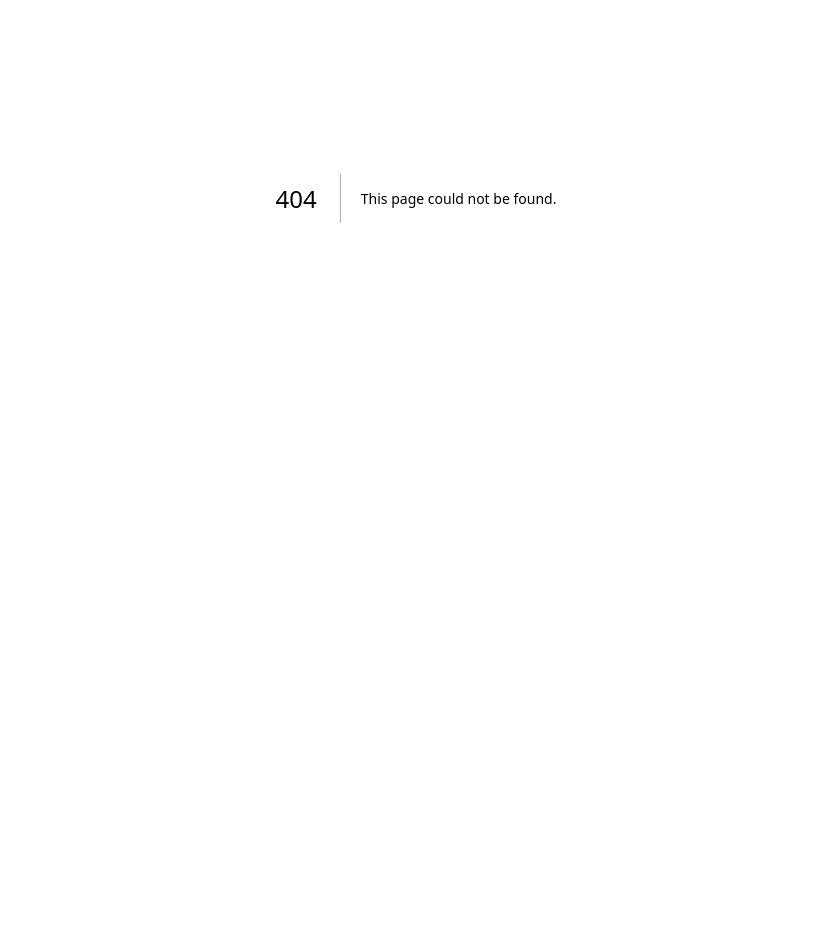
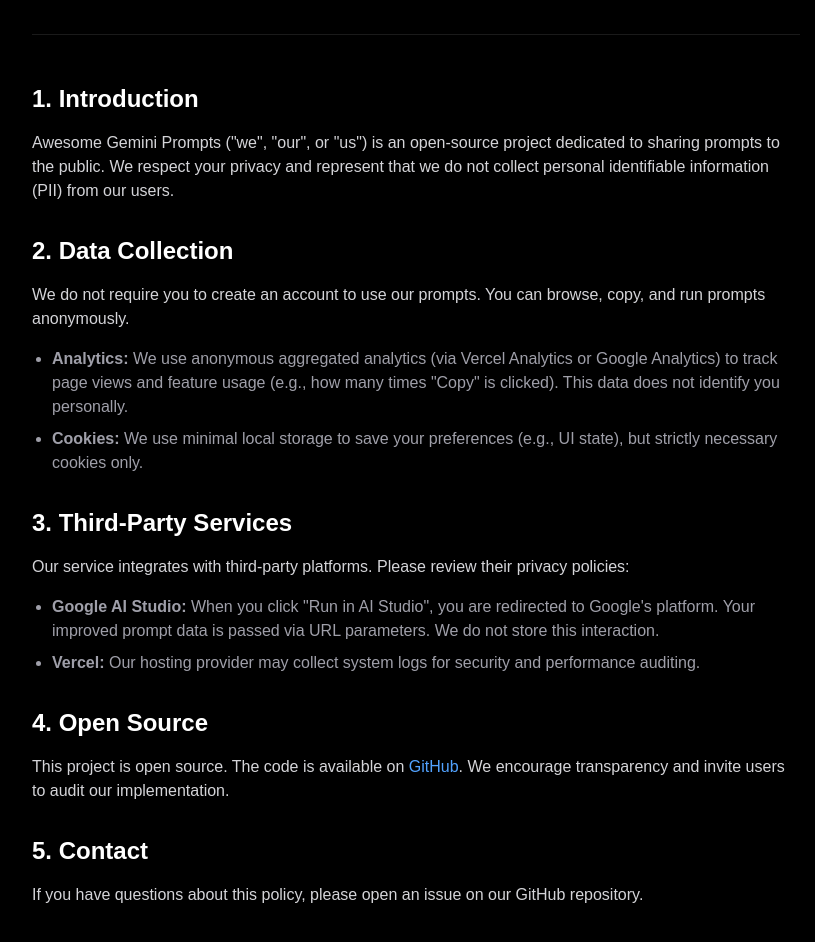
Before and after one commit to neverbiasu/awesome-gemini-prompts, a Next.js app: page /privacy in a window 1280 px wide. Before the commit this address had no page. Shown: the part 266-1208 px from the top of the page, without its empty margins (224-1039 px from the left). Before the commit the page ends 864 px from the top, so only its background shows below. Built offline with nearby package versions, Linux system fonts and the light colour scheme; what @heroui/system would draw is missing.

Commit message:
feat(legal): add privacy policy and terms of service pages and link in footer

```diff
--- a/src/app/landing/page.tsx
+++ b/src/app/landing/page.tsx
@@ -5,42 +5,43 @@ import { Button } from '@heroui/button';
 import PromptCard from '@/components/PromptCard';
 import { GeminiPrompt } from '@/schema/prompt';
 
+// Using REAL prompts from the dataset to ensure links work
 const FEATURED_PROMPTS: GeminiPrompt[] = [
   {
-    id: "demo-1",
-    title: "Chain of Thought Reasoning",
-    description: "Force the model to think step-by-step before answering complex logic questions. Essential for math and coding tasks.",
+    id: "e9c25462-bed0-4ede-b6de-6aa9eb30e5b3",
+    title: "Contextual Reasoning Pattern",
+    description: "A robust pattern for forcing the model to analyze context before answering. Great for complex QA tasks.",
     modality: ["text"],
-    tags: ["logic", "reasoning", "CoT"],
+    tags: ["reasoning", "logic", "pattern"],
     compatibleModels: ["gemini-2.5-pro"],
-    stats: { views: 0, copies: 0, likes: 128 },
+    stats: { views: 1200, copies: 450, likes: 89 },
     author: { name: "Google DeepMind", platform: "Google" },
-    systemInstruction: { parts: [{ text: "You are an expert logic engine. Before answering, output <thinking> tags and breakdown your reasoning step by step." }] },
-    contents: [{ role: "user", parts: [{ text: "Solve this logic puzzle: Three gods A, B, and C are called, in no particular order, True, False, and Random..." }] }]
+    systemInstruction: { parts: [{ text: "Evaluate the context provided below..." }] },
+    contents: [{ role: "user", parts: [{ text: "Context: The user is asking about..." }] }]
   },
   {
-    id: "demo-2",
-    title: "React Component Generator",
-    description: "Generates clean, accessible, and Tailwind-styled React components with strict TypeScript types.",
+    id: "f944bf0a-d273-4eae-b8c5-4d42660b3d95",
+    title: "Coding System Prompt",
+    description: "The definitive system instruction for generating clean, modern code. Optimized for React and TypeScript.",
     modality: ["text"],
-    tags: ["coding", "react", "tailwindcss"],
+    tags: ["coding", "system-prompt", "react"],
     compatibleModels: ["gemini-2.5-flash"],
-    stats: { views: 0, copies: 0, likes: 256 },
-    author: { name: "Vercel", platform: "GitHub" },
-    systemInstruction: { parts: [{ text: "You are a senior frontend engineer. Generate React components using 'use client', Lucide icons, and shadcn/ui patterns." }] },
-    contents: [{ role: "user", parts: [{ text: "Create a responsive dashboard sidebar with a collapsing animation." }] }]
+    stats: { views: 980, copies: 320, likes: 156 },
+    author: { name: "GitHub Copilot", platform: "GitHub" },
+    systemInstruction: { parts: [{ text: "You are an expert software engineer..." }] },
+    contents: [{ role: "user", parts: [{ text: "Create a button component..." }] }]
   },
   {
-    id: "demo-3",
-    title: "Cyberpunk Cityscape Generator",
-    description: "Optimized prompt for Imagen 3 to generate high-fidelity, neofuturistic city environments.",
+    id: "b57114c3-c084-4652-82c2-206942ec4c29",
+    title: "Nano Banana JSON Prompt",
+    description: "A creative prompt structure for image generation, formatted as JSON for precise control over style and elements.",
     modality: ["image"],
-    tags: ["art", "midjourney-style", "sci-fi"],
+    tags: ["image", "creative", "json"],
     compatibleModels: ["imagen-4.0-ultra-generate-preview-06-06"],
-    stats: { views: 0, copies: 0, likes: 312 },
-    author: { name: "MidLibrary", platform: "UserSubmission" },
-    originalSourceUrl: "https://midlibrary.io",
-    contents: [{ role: "user", parts: [{ text: "A futuristic city with neon lights, rain-slicked streets, towering holograms, cinematic lighting, 8k resolution..." }] }]
+    stats: { views: 850, copies: 210, likes: 134 },
+    author: { name: "NanoBanana", platform: "Twitter" },
+    originalSourceUrl: "https://twitter.com/nanobanana",
+    contents: [{ role: "user", parts: [{ text: "{ \"subject\": \"cyberpunk city\", \"style\": \"neon\" }" }] }]
   }
 ];
 
@@ -159,7 +160,7 @@ export default function LandingPage() {
                  <ul className="space-y-2 text-xs text-zinc-400">
                     <li><Link href="/hub" className="hover:text-white transition-colors">Prompt Hub</Link></li>
                     <li><Link href="/hub?category=image" className="hover:text-white transition-colors">Image Prompts</Link></li>
-                    <li><Link href="#" className="hover:text-white transition-colors">Submit Prompt</Link></li>
+                    <li><Link href="https://github.com/neverbiasu/awesome-gemini-prompts/issues/new?template=prompt_submission.yml" target="_blank" className="hover:text-white transition-colors">Submit Prompt</Link></li>
                  </ul>
               </div>
 
@@ -173,11 +174,12 @@ export default function LandingPage() {
                  </ul>
               </div>
 
-               <div>
+              <div>
                  <h4 className="text-xs font-bold text-white uppercase tracking-wider mb-4">Legal</h4>
                  <ul className="space-y-2 text-xs text-zinc-400">
-                    <li><Link href="#" className="hover:text-white transition-colors">Privacy Policy</Link></li>
-                    <li><Link href="#" className="hover:text-white transition-colors">Terms of Service</Link></li>
+                    <li><Link href="/privacy" className="hover:text-white transition-colors">Privacy Policy</Link></li>
+                    <li><Link href="/terms" className="hover:text-white transition-colors">Terms of Service</Link></li>
+                    <li><Link href="/LICENSE" className="hover:text-white transition-colors">License</Link></li>
                  </ul>
               </div>
            </div>
--- /dev/null
+++ b/src/app/privacy/page.tsx
@@ -0,0 +1,61 @@
+
+import Link from 'next/link';
+
+export default function PrivacyPage() {
+  return (
+    <main className="min-h-screen bg-black text-zinc-300 py-24 px-6">
+      <div className="max-w-3xl mx-auto space-y-8">
+        <header className="border-b border-white/10 pb-8 mb-12">
+           <Link href="/" className="text-zinc-500 hover:text-white mb-4 block text-sm">← Back to Home</Link>
+           <h1 className="text-4xl font-bold text-white mb-2">Privacy Policy</h1>
+           <p className="text-zinc-500">Last updated: December 31, 2025</p>
+        </header>
+
+        <section className="space-y-4">
+          <h2 className="text-2xl font-bold text-white">1. Introduction</h2>
+          <p>
+            Awesome Gemini Prompts ("we", "our", or "us") is an open-source project dedicated to sharing prompts to the public.
+            We respect your privacy and represent that we do not collect personal identifiable information (PII) from our users.
+          </p>
+        </section>
+
+        <section className="space-y-4">
+          <h2 className="text-2xl font-bold text-white">2. Data Collection</h2>
+          <p>
+            We do not require you to create an account to use our prompts. You can browse, copy, and run prompts anonymously.
+          </p>
+          <ul className="list-disc pl-5 space-y-2 text-zinc-400">
+            <li><strong>Analytics:</strong> We use anonymous aggregated analytics (via Vercel Analytics or Google Analytics) to track page views and feature usage (e.g., how many times "Copy" is clicked). This data does not identify you personally.</li>
+            <li><strong>Cookies:</strong> We use minimal local storage to save your preferences (e.g., UI state), but strictly necessary cookies only.</li>
+          </ul>
+        </section>
+
+        <section className="space-y-4">
+          <h2 className="text-2xl font-bold text-white">3. Third-Party Services</h2>
+          <p>
+            Our service integrates with third-party platforms. Please review their privacy policies:
+          </p>
+          <ul className="list-disc pl-5 space-y-2 text-zinc-400">
+            <li><strong>Google AI Studio:</strong> When you click "Run in AI Studio", you are redirected to Google's platform. Your improved prompt data is passed via URL parameters. We do not store this interaction.</li>
+            <li><strong>Vercel:</strong> Our hosting provider may collect system logs for security and performance auditing.</li>
+          </ul>
+        </section>
+
+        <section className="space-y-4">
+          <h2 className="text-2xl font-bold text-white">4. Open Source</h2>
+          <p>
+            This project is open source. The code is available on <a href="https://github.com/neverbiasu/awesome-gemini-prompts" className="text-blue-400 hover:underline">GitHub</a>.
+            We encourage transparency and invite users to audit our implementation.
+          </p>
+        </section>
+
+        <section className="space-y-4">
+          <h2 className="text-2xl font-bold text-white">5. Contact</h2>
+          <p>
+            If you have questions about this policy, please open an issue on our GitHub repository.
+          </p>
+        </section>
+      </div>
+    </main>
+  );
+}
--- /dev/null
+++ b/src/app/terms/page.tsx
@@ -0,0 +1,61 @@
+
+import Link from 'next/link';
+
+export default function TermsPage() {
+  return (
+    <main className="min-h-screen bg-black text-zinc-300 py-24 px-6">
+      <div className="max-w-3xl mx-auto space-y-8">
+        <header className="border-b border-white/10 pb-8 mb-12">
+           <Link href="/" className="text-zinc-500 hover:text-white mb-4 block text-sm">← Back to Home</Link>
+           <h1 className="text-4xl font-bold text-white mb-2">Terms of Service</h1>
+           <p className="text-zinc-500">Last updated: December 31, 2025</p>
+        </header>
+
+        <section className="space-y-4">
+          <h2 className="text-2xl font-bold text-white">1. Agreement to Terms</h2>
+          <p>
+            By accessing or using Awesome Gemini Prompts, you agree to be bound by these Terms. If you disagree with any part of the terms, you may not access the service.
+          </p>
+        </section>
+
+        <section className="space-y-4">
+          <h2 className="text-2xl font-bold text-white">2. License & Copyright</h2>
+          <p>
+            The content (prompts, descriptions, and curated collections) on this website is licensed under the <strong>CC BY-NC-SA 4.0</strong> (Creative Commons Attribution-NonCommercial-ShareAlike 4.0 International) license.
+          </p>
+          <ul className="list-disc pl-5 space-y-2 text-zinc-400">
+            <li><strong>You are free to:</strong> Share and Adapt the material.</li>
+            <li><strong>Under the following terms:</strong> You must give appropriate credit (Attribution) and you may not use the material for commercial purposes (NonCommercial). If you remix, transform, or build upon the material, you must distribute your contributions under the same license (ShareAlike).</li>
+          </ul>
+          <p>
+             The source code of the website is available under the MIT License on GitHub.
+          </p>
+        </section>
+
+        <section className="space-y-4">
+           <h2 className="text-2xl font-bold text-white">3. Disclaimer</h2>
+           <p className="uppercase text-zinc-400 text-sm tracking-wide">
+             The materials on Awesome Gemini Prompts are provided on an 'as is' basis. Makes no warranties, expressed or implied, and hereby disclaims and negates all other warranties including, without limitation, implied warranties or conditions of merchantability, fitness for a particular purpose, or non-infringement of intellectual property or other violation of rights.
+           </p>
+           <p>
+             We do not guarantee that the prompts will generate specific results. AI models can be unpredictable. You use these prompts at your own risk.
+           </p>
+        </section>
+
+        <section className="space-y-4">
+          <h2 className="text-2xl font-bold text-white">4. User Contributions</h2>
+          <p>
+            If you submit prompts to us (via GitHub or Google Forms), you agree to license your contribution under the same CC BY-NC-SA 4.0 license, allowing us to display, distribute, and modify your work within this collection.
+          </p>
+        </section>
+
+        <section className="space-y-4">
+          <h2 className="text-2xl font-bold text-white">5. Changes</h2>
+          <p>
+            We adhere to the philosophy of open source. Major changes to these terms will be reflected in our repository commit history.
+          </p>
+        </section>
+      </div>
+    </main>
+  );
+}
```
